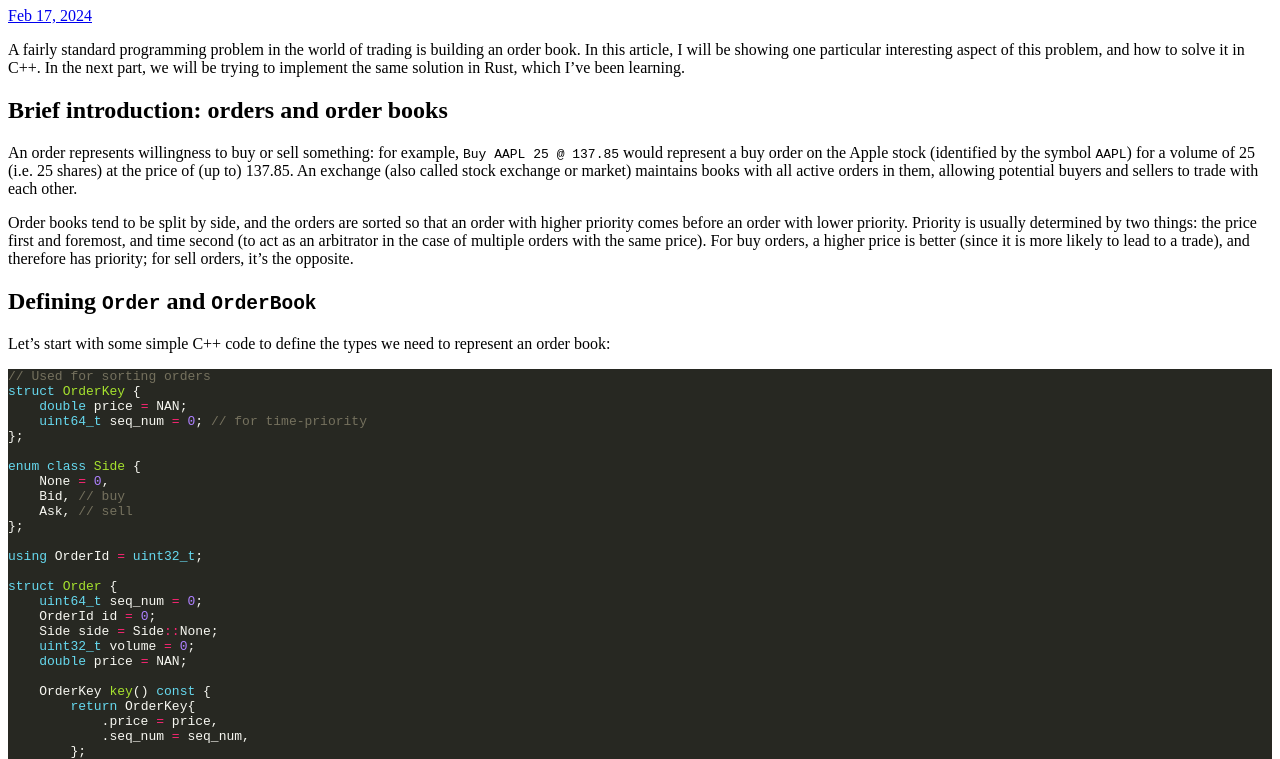
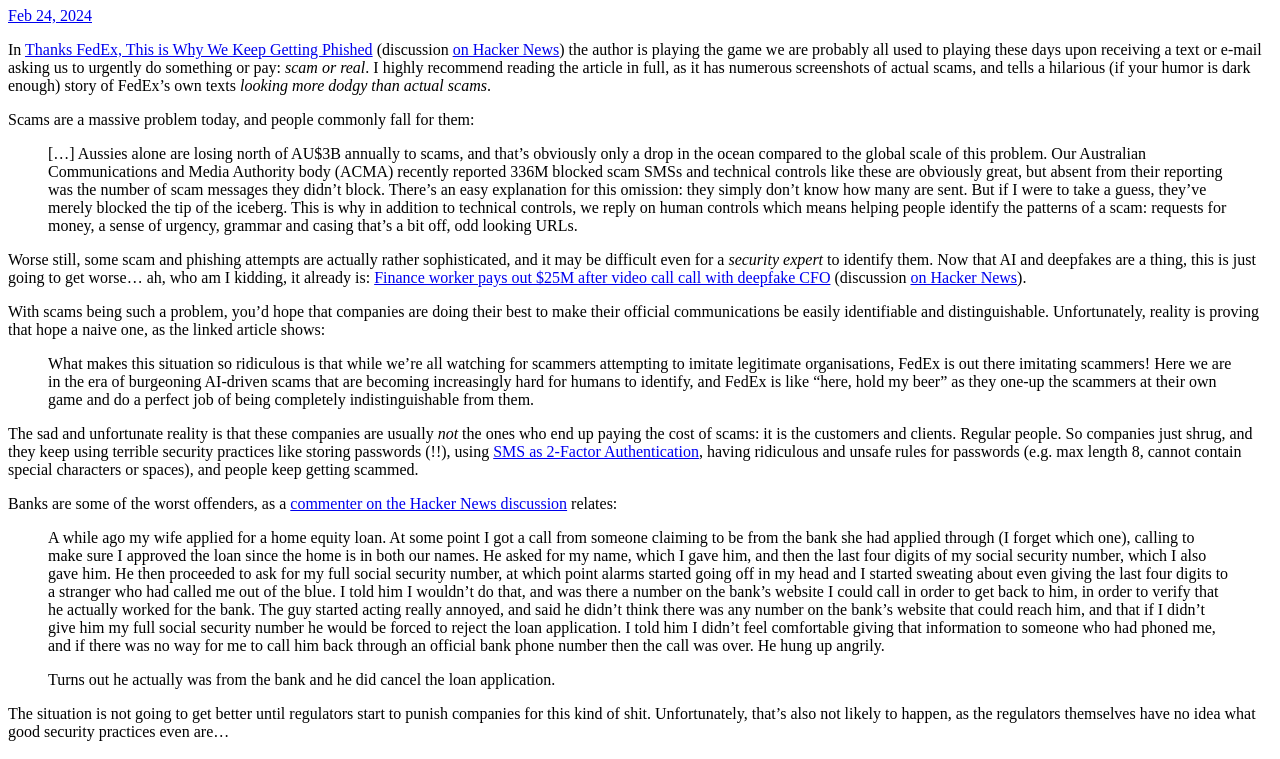
Before and after one commit to shdnx/microblog-mirror, a plain HTML site: page index.html in a window 1280 px wide. Shown: the part 73-832 px from the top of the page. Drawn offline with Linux system fonts and the light colour scheme.

Commit message:
Archiving from Micro.blog.

```diff
--- a/index.html
+++ b/index.html
@@ -21,6 +21,35 @@
 <div class="h-feed">
 
 
+
+	  <div class="h-entry">
+
+			<h1><a href="https://blog.gaborkozar.me/2024/02/24/this-is-why.html">This is why we keep getting scammed and phished</a></h1>
+
+
+		<a href="https://blog.gaborkozar.me/2024/02/24/this-is-why.html" class="u-url"><time class="dt-published" datetime="2024-02-24 18:36:55 &#43;0200">Feb 24, 2024</time></a>
+
+		<div class="e-content">
+			 <p>In <a href="https://www.troyhunt.com/thanks-fedex-this-is-why-we-keep-getting-phished/">Thanks FedEx, This is Why We Keep Getting Phished</a> (discussion <a href="https://news.ycombinator.com/item?id=39479001">on Hacker News</a>) the author is playing the game we are probably all used to playing these days upon receiving a text or e-mail asking us to urgently do something or pay: <em>scam or real</em>. I highly recommend reading the article in full, as it has numerous screenshots of actual scams, and tells a hilarious (if your humor is dark enough) story of FedEx&rsquo;s own texts <em>looking more dodgy than actual scams</em>.</p>
+<p>Scams are a massive problem today, and people commonly fall for them:</p>
+<blockquote>
+<p>[&hellip;] Aussies alone are losing north of AU$3B annually to scams, and that&rsquo;s obviously only a drop in the ocean compared to the global scale of this problem. Our Australian Communications and Media Authority body (ACMA) recently reported 336M blocked scam SMSs and technical controls like these are obviously great, but absent from their reporting was the number of scam messages they didn&rsquo;t block. There&rsquo;s an easy explanation for this omission: they simply don&rsquo;t know how many are sent. But if I were to take a guess, they&rsquo;ve merely blocked the tip of the iceberg. This is why in addition to technical controls, we reply on human controls which means helping people identify the patterns of a scam: requests for money, a sense of urgency, grammar and casing that&rsquo;s a bit off, odd looking URLs.</p>
+</blockquote>
+<p>Worse still, some scam and phishing attempts are actually rather sophisticated, and it may be difficult even for a <em>security expert</em> to identify them. Now that AI and deepfakes are a thing, this is just going to get worse&hellip; ah, who am I kidding, it already is: <a href="https://edition.cnn.com/2024/02/04/asia/deepfake-cfo-scam-hong-kong-intl-hnk/index.html">Finance worker pays out $25M after video call call with deepfake CFO</a> (discussion <a href="https://news.ycombinator.com/item?id=39248649">on Hacker News</a>).</p>
+<p>With scams being such a problem, you&rsquo;d hope that companies are doing their best to make their official communications be easily identifiable and distinguishable. Unfortunately, reality is proving that hope a naive one, as the linked article shows:</p>
+<blockquote>
+<p>What makes this situation so ridiculous is that while we&rsquo;re all watching for scammers attempting to imitate legitimate organisations, FedEx is out there imitating scammers! Here we are in the era of burgeoning AI-driven scams that are becoming increasingly hard for humans to identify, and FedEx is like &ldquo;here, hold my beer&rdquo; as they one-up the scammers at their own game and do a perfect job of being completely indistinguishable from them.</p>
+</blockquote>
+<p>The sad and unfortunate reality is that these companies are usually <em>not</em> the ones who end up paying the cost of scams: it is the customers and clients. Regular people. So companies just shrug, and they keep using terrible security practices like storing passwords (!!), using <a href="https://sec.okta.com/articles/2020/05/sms-two-factor-authentication-worse-just-good-password">SMS as 2-Factor Authentication</a>, having ridiculous and unsafe rules for passwords (e.g. max length 8, cannot contain special characters or spaces), and people keep getting scammed.</p>
+<p>Banks are some of the worst offenders, as a <a href="https://news.ycombinator.com/item?id=39481369">commenter on the Hacker News discussion</a> relates:</p>
+<blockquote>
+<p>A while ago my wife applied for a home equity loan. At some point I got a call from someone claiming to be from the bank she had applied through (I forget which one), calling to make sure I approved the loan since the home is in both our names. He asked for my name, which I gave him, and then the last four digits of my social security number, which I also gave him. He then proceeded to ask for my full social security number, at which point alarms started going off in my head and I started sweating about even giving the last four digits to a stranger who had called me out of the blue. I told him I wouldn&rsquo;t do that, and was there a number on the bank&rsquo;s website I could call in order to get back to him, in order to verify that he actually worked for the bank. The guy started acting really annoyed, and said he didn&rsquo;t think there was any number on the bank&rsquo;s website that could reach him, and that if I didn&rsquo;t give him my full social security number he would be forced to reject the loan application. I told him I didn&rsquo;t feel comfortable giving that information to someone who had phoned me, and if there was no way for me to call him back through an official bank phone number then the call was over. He hung up angrily.</p>
+<p>Turns out he actually was from the bank and he did cancel the loan application.</p>
+</blockquote>
+<p>The situation is not going to get better until regulators start to punish companies for this kind of shit. Unfortunately, that&rsquo;s also not likely to happen, as the regulators themselves have no idea what good security practices even are&hellip;</p>
+
+		</div>
+	  </div>
 
 	  <div class="h-entry">
 
```
